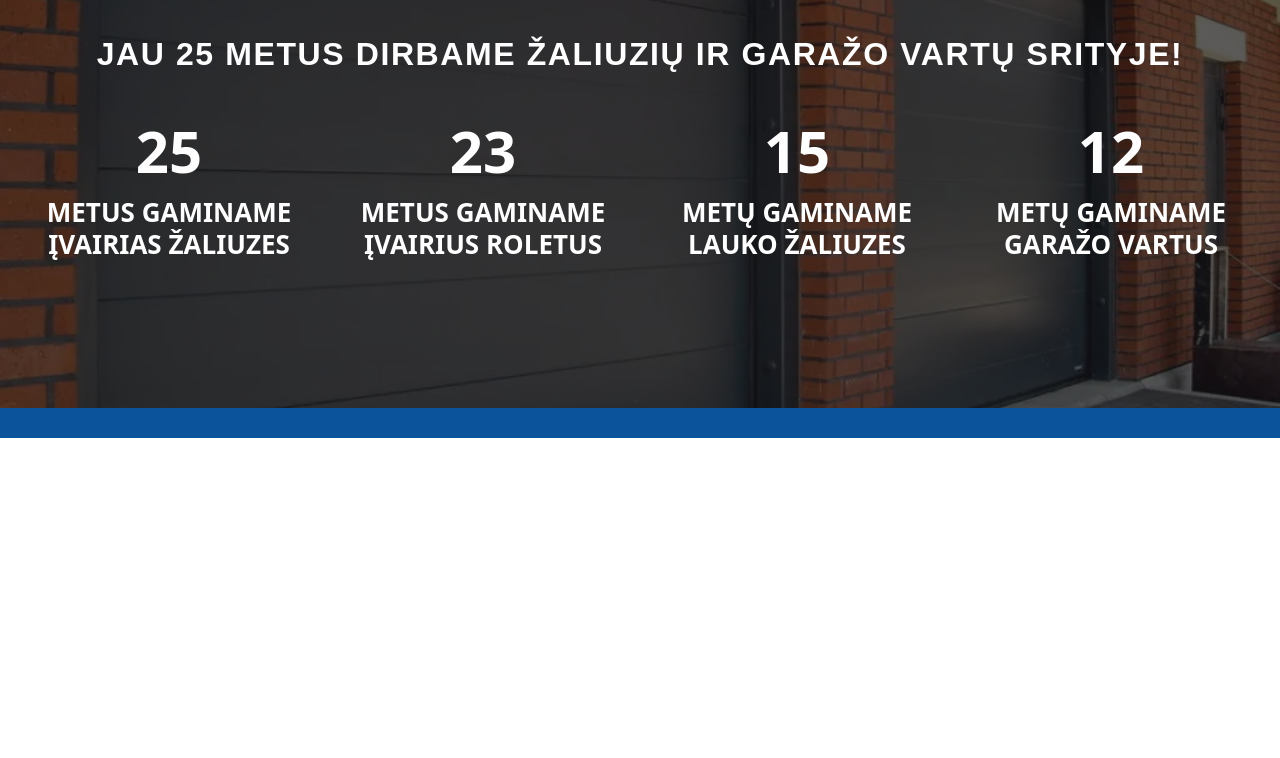
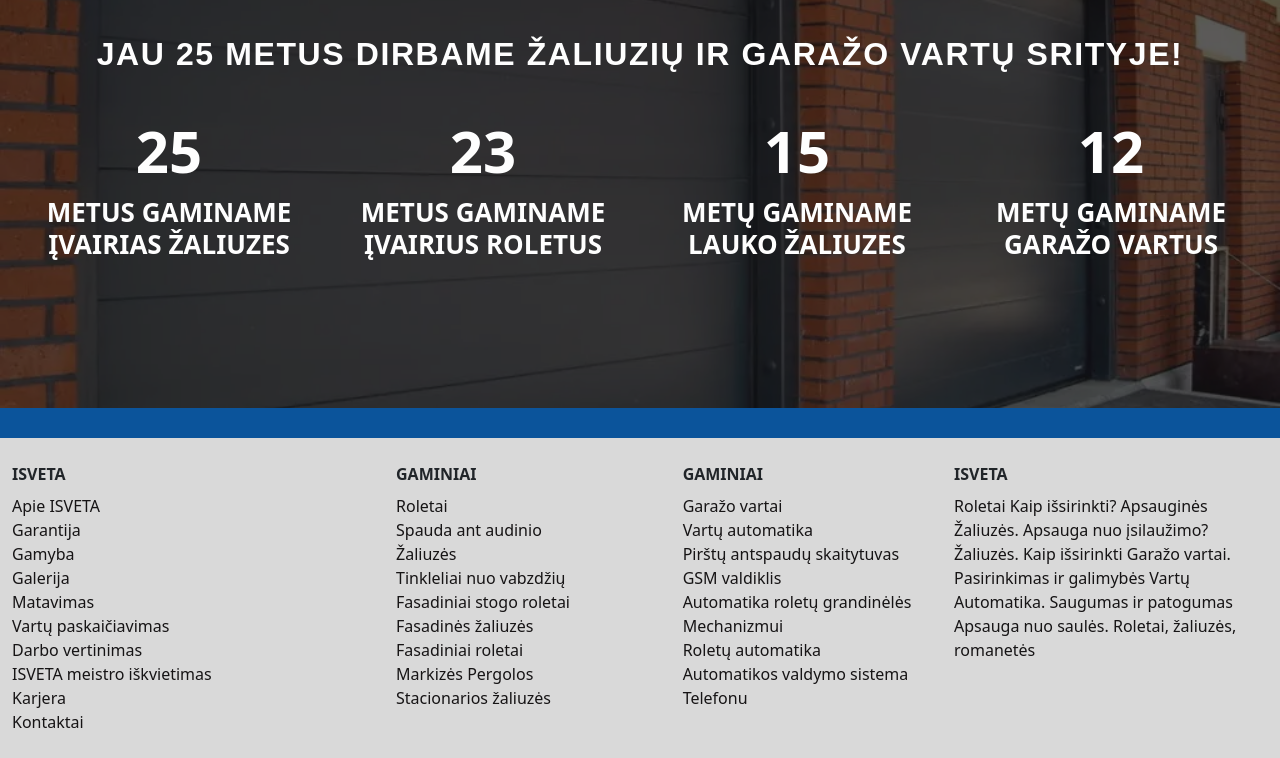
Before and after one commit to Ginjak/Isveta, a plain HTML site: page index.html in a window 1280 px wide. Shown: the part 2063-2821 px from the top of the page. Before the commit the page ends 2501 px from the top, so only its background shows below. Drawn offline with nearby package versions, Linux system fonts and the light colour scheme.

Commit message:
first part of a footer done

```diff
--- a/index.html
+++ b/index.html
@@ -682,11 +682,105 @@
     <!-- Main content pabaiga -->
     <!-- Footer pradzia -->
     <footer>
-      <div class="row row-cols-4">
-        <div class="col"></div>
-        <div class="col"></div>
-        <div class="col"></div>
-        <div class="col"></div>
+      <div class="container-xxl">
+        <div class="row row-cols-1 row-cols-sm-2 row-cols-md-4 g-4 g-md-0 py-4">
+          <div class="col d-flex justify-content-start">
+            <ul class="footer-links">
+              <p class="footer-title text-uppercase fw-bold mb-2">ISVETA</p>
+              <li><a href="#" class="footer-txt">Apie ISVETA</a></li>
+              <li><a href="#" class="footer-txt">Garantija</a></li>
+              <li><a href="#" class="footer-txt">Gamyba</a></li>
+              <li><a href="#" class="footer-txt">Galerija</a></li>
+              <li><a href="#" class="footer-txt">Matavimas</a></li>
+              <li><a href="#" class="footer-txt">Vartų paskaičiavimas</a></li>
+              <li><a href="#" class="footer-txt">Darbo vertinimas</a></li>
+              <li>
+                <a href="#" class="footer-txt">ISVETA meistro iškvietimas</a>
+              </li>
+              <li><a href="#" class="footer-txt">Karjera</a></li>
+              <li><a href="#" class="footer-txt">Kontaktai</a></li>
+            </ul>
+          </div>
+          <div
+            class="col d-flex justify-content-start justify-content-md-center"
+          >
+            <ul class="footer-links">
+              <p class="footer-title text-uppercase fw-bold mb-2">GAMINIAI</p>
+              <li><a href="#" class="footer-txt">Roletai</a></li>
+              <li><a href="#" class="footer-txt">Spauda ant audinio</a></li>
+              <li><a href="#" class="footer-txt">Žaliuzės</a></li>
+              <li>
+                <a href="#" class="footer-txt">Tinkleliai nuo vabzdžių</a>
+              </li>
+              <li>
+                <a href="#" class="footer-txt">Fasadiniai stogo roletai </a>
+              </li>
+              <li><a href="#" class="footer-txt">Fasadinės žaliuzės</a></li>
+              <li><a href="#" class="footer-txt">Fasadiniai roletai</a></li>
+              <li>
+                <a href="#" class="footer-txt">Markizės Pergolos</a>
+              </li>
+              <li><a href="#" class="footer-txt">Stacionarios žaliuzės</a></li>
+            </ul>
+          </div>
+          <div
+            class="col d-flex justify-content-start justify-content-md-center"
+          >
+            <ul class="footer-links">
+              <p class="footer-title text-uppercase fw-bold mb-2">Gaminiai</p>
+              <li><a href="#" class="footer-txt">Garažo vartai</a></li>
+              <li><a href="#" class="footer-txt">Vartų automatika</a></li>
+              <li>
+                <a href="#" class="footer-txt">Pirštų antspaudų skaitytuvas</a>
+              </li>
+              <li><a href="#" class="footer-txt">GSM valdiklis</a></li>
+              <li>
+                <a href="#" class="footer-txt">Automatika roletų grandinėlės</a>
+              </li>
+              <li><a href="#" class="footer-txt">Mechanizmui</a></li>
+              <li><a href="#" class="footer-txt">Roletų automatika</a></li>
+              <li>
+                <a href="#" class="footer-txt">Automatikos valdymo sistema </a>
+              </li>
+              <li><a href="#" class="footer-txt">Telefonu</a></li>
+            </ul>
+          </div>
+          <div class="col d-flex justify-content-start justify-content-md-end">
+            <ul class="footer-links">
+              <p class="footer-title text-uppercase fw-bold mb-2">ISVETA</p>
+              <li>
+                <a href="#" class="footer-txt"
+                  >Roletai Kaip išsirinkti? Apsauginės</a
+                >
+              </li>
+              <li>
+                <a href="#" class="footer-txt"
+                  >Žaliuzės. Apsauga nuo įsilaužimo?</a
+                >
+              </li>
+              <li>
+                <a href="#" class="footer-txt"
+                  >Žaliuzės. Kaip išsirinkti Garažo vartai.</a
+                >
+              </li>
+              <li>
+                <a href="#" class="footer-txt"
+                  >Pasirinkimas ir galimybės Vartų</a
+                >
+              </li>
+              <li>
+                <a href="#" class="footer-txt"
+                  >Automatika. Saugumas ir patogumas</a
+                >
+              </li>
+              <li>
+                <a href="#" class="footer-txt"
+                  >Apsauga nuo saulės. Roletai, žaliuzės, romanetės</a
+                >
+              </li>
+            </ul>
+          </div>
+        </div>
       </div>
     </footer>
     <!-- Footer pabaiga -->
--- a/styles.css
+++ b/styles.css
@@ -3,7 +3,6 @@
   --melyna: #0b549b;
   --pilka: #d9d9d9;
   --balta: #fefefe;
-  --whitesmoke: #d9d9d9;
   --juoda: #161415;
   --juoda-hover: #584d54;
   --pilka-slider: #dadada;
@@ -328,6 +327,24 @@ ul {
   height: 30px;
   background: var(--melyna);
 }
+
+/* Footer */
+footer {
+  background: var(--pilka);
+}
+
+.footer-links a {
+  color: var(--juoda);
+  transition: color 0.2s linear;
+}
+.footer-links li:hover a {
+  color: var(--juoda-hover);
+  transition: color 0.2s linear;
+}
+
+.footer-links a:visited {
+  color: var(--juoda);
+}
 /* Media queries */
 
 @media (max-width: 1200px) {
```
